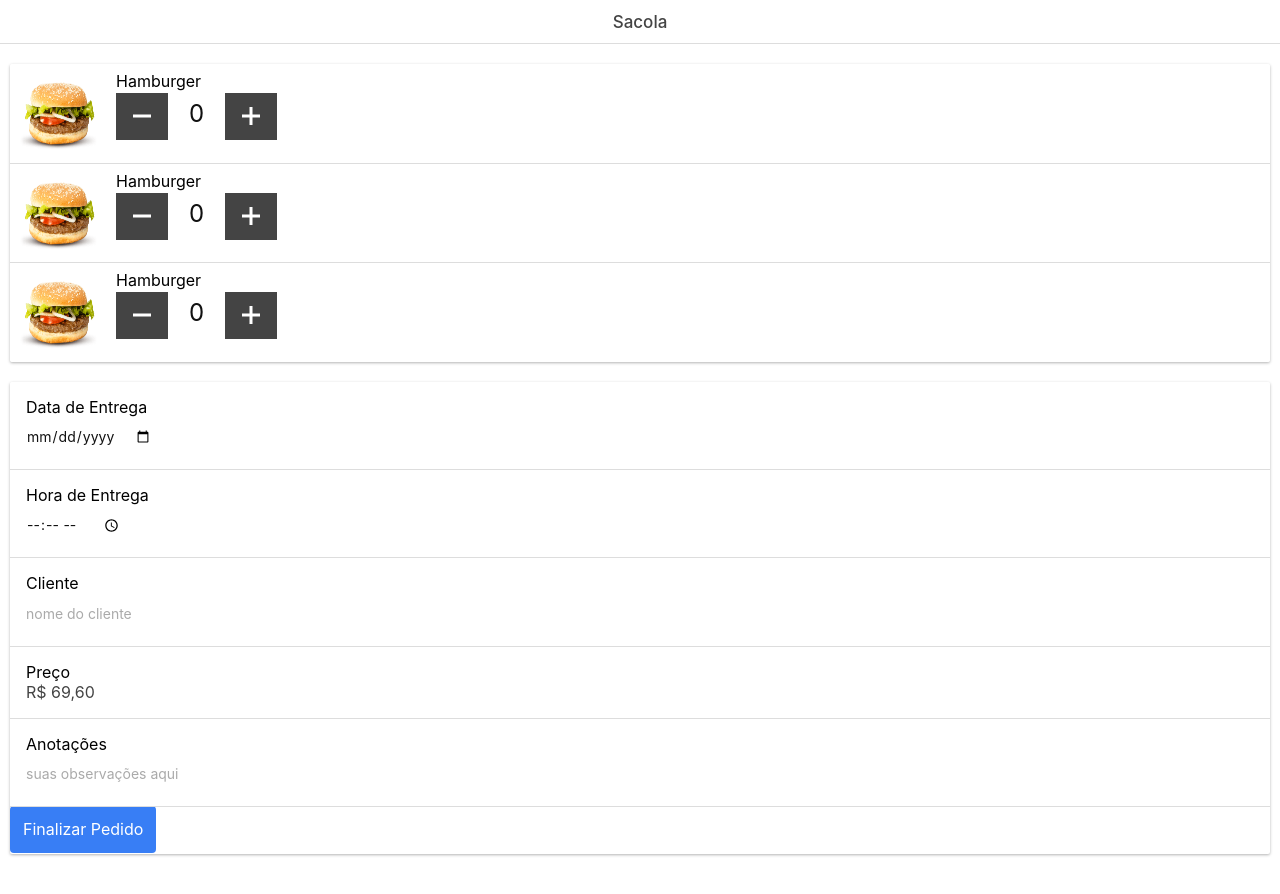
After one commit to vinifig/guerreiro_site, a PHP site: page /modulos/comuns/sacola.php in a window 1280 px wide. The commit adds this page. Run offline with PHP 8.4, Linux system fonts and the light colour scheme; some web fonts are replaced.

Commit message:
pagina sacola pronta

```diff
--- a/css/style.css
+++ b/css/style.css
@@ -55,7 +55,7 @@
     display: inline-block;
 }
 
-#inputFields input{
+input[type="text"]{
 	width: 100%;
 }
 
@@ -101,3 +101,24 @@
 	padding: 4px 0;
 	text-align:center;
 }
+
+
+.btn-item button{
+	width:2%;
+	margin: 0;
+	padding: 0;
+	border-radius: 0;
+		float:left;
+}
+
+.btn-item input{
+	width: 5%;
+	float:left;
+	display: inline-block;
+	font-size: 24px;
+	line-height: 40px;
+	height: 100%;
+	margin-top: 2px;
+	padding: 4px 0;
+	text-align:center;
+}
--- /dev/null
+++ b/modulos/comuns/sacola.php
@@ -0,0 +1,62 @@
+<?php
+  $title_page = "Sacola";
+
+  include '../../header.php';
+ ?>
+		 <div class="card list">
+			 <div class="item item-thumbnail-left">
+				 <img src="//<?php echo $url_server; ?>img/hamburger.png">
+				 <h2>Hamburger</h2>
+				 <div class="btn-item">
+					 <button class="button-left button icon ion-minus button-dark"></button>
+					 <input type="text" value="0">
+					 <button class="button-right button icon ion-plus button-dark"></button>
+				 </div>
+			 </div><div class="item item-thumbnail-left">
+				 <img src="//<?php echo $url_server; ?>img/hamburger.png">
+				 <h2>Hamburger</h2>
+				 <div class="btn-item">
+					 <button class="button-left button icon ion-minus button-dark"></button>
+					 <input type="text" value="0">
+					 <button class="button-right button icon ion-plus button-dark"></button>
+				 </div>
+			 </div><div class="item item-thumbnail-left">
+				 <img src="//<?php echo $url_server; ?>img/hamburger.png">
+				 <h2>Hamburger</h2>
+				 <div class="btn-item">
+					 <button class="button-left button icon ion-minus button-dark"></button>
+					 <input type="text" value="0">
+					 <button class="button-right button icon ion-plus button-dark"></button>
+				 </div>
+			 </div>
+		 </div>
+
+		 <div class="card list">
+			 <div class="item">
+				 <h2>Data de Entrega</h2>
+				 <input type="date"></input>
+			 </div>
+			 <div class="item">
+				 <h2>Hora de Entrega</h2>
+				 <input type="time"></input>
+			 </div>
+			 <div class="item">
+				 <h2>Cliente</h2>
+				 <input type="text" placeholder="nome do cliente"></input>
+			 </div>
+			 <div class="item">
+				 <h2>Preço</h2>
+				 R$ 69,60
+			 </div>
+			 <div class="item">
+				 <h2>Anotações</h2>
+				 <input type="text" placeholder="suas observações aqui"></input>
+				 <in
+			 </div>
+		 	</div>
+			<button class="button button-positive">Finalizar Pedido</button>
+
+  <?php
+
+  include '../../footer.php';
+?>
```
